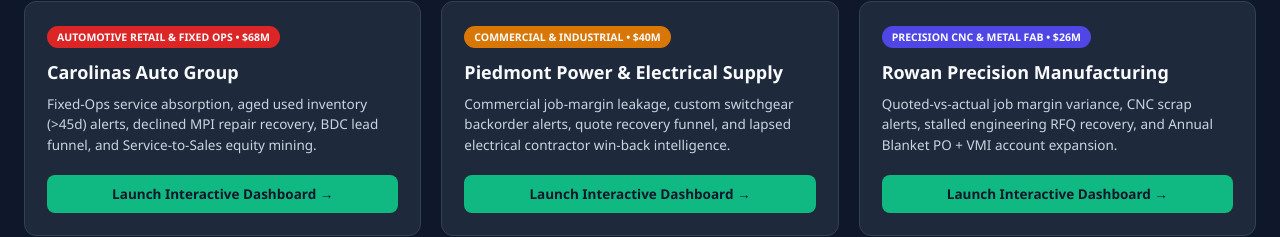
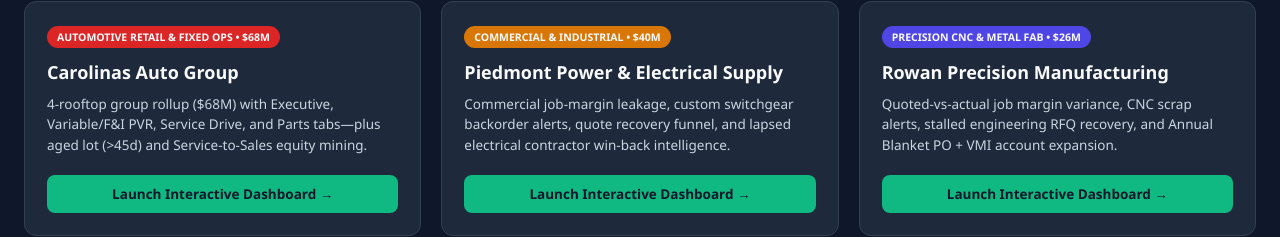
Before and after one commit to CarolinaDataAdvisory/analytics-demos, a plain HTML site: page index.html in a window 1280 px wide. Shown: the part 149-386 px from the top of the page. Drawn offline with Linux system fonts and the light colour scheme.

Commit message:
Make 4-rooftop rollup clear on landing page and dealership dashboard

```diff
--- a/index.html
+++ b/index.html
@@ -32,7 +32,7 @@
       <div>
         <span class="tag tag-auto">Automotive Retail &amp; Fixed Ops • $68M</span>
         <h2>Carolinas Auto Group</h2>
-        <p>Fixed-Ops service absorption, aged used inventory (&gt;45d) alerts, declined MPI repair recovery, BDC lead funnel, and Service-to-Sales equity mining.</p>
+        <p>4-rooftop group rollup ($68M) with Executive, Variable/F&amp;I PVR, Service Drive, and Parts tabs—plus aged lot (&gt;45d) and Service-to-Sales equity mining.</p>
       </div>
       <a class="btn" href="demo-auto-dealership/dashboard.html">Launch Interactive Dashboard &rarr;</a>
     </div>
```
